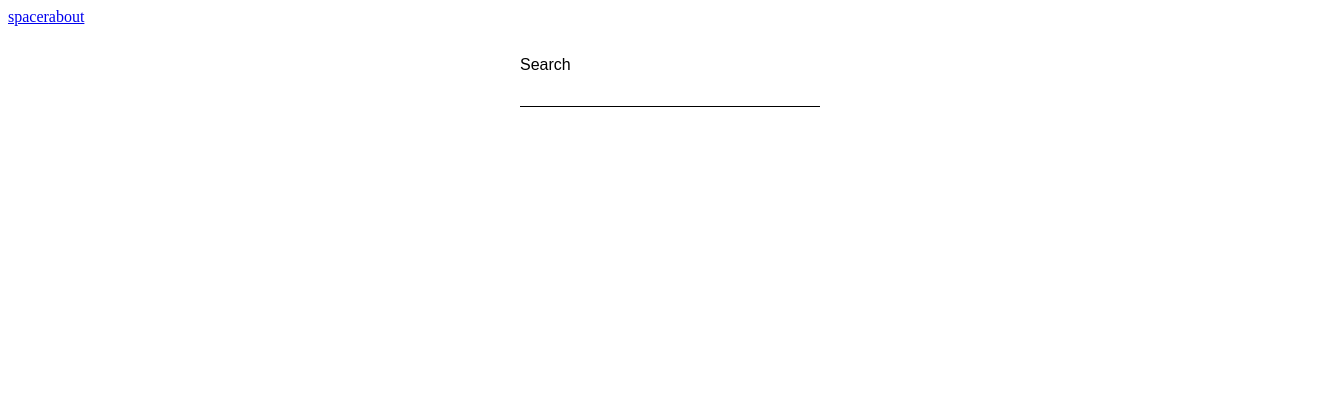
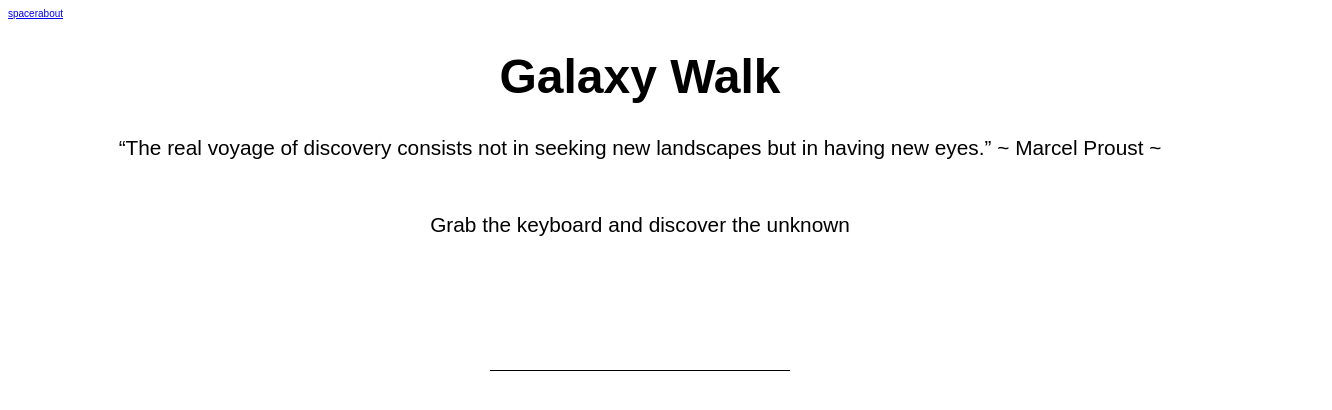
Before and after one commit to kingakurzawa/galaxy-walk, a Vue app: page / in a window 1280 px wide. Shown: the top 410 px of the page, 1332 px wide, since content can reach past the window. Built offline with nearby package versions, Linux system fonts and the light colour scheme.

Commit message:
add components Input and Claim

```diff
--- a/package.json
+++ b/package.json
@@ -9,6 +9,8 @@
     "lint": "vue-cli-service lint"
   },
   "dependencies": {
+    "axios": "^0.19.2",
+    "lodash.debounce": "^4.0.8",
     "vue": "^2.6.11",
     "vue-router": "^3.1.6"
   },
--- a/src/App.vue
+++ b/src/App.vue
@@ -9,5 +9,9 @@
 </template>
 
 <style lang="scss" scoped>
-
+  * {
+    box-sizing: border-box;
+    font-family: fantasy;
+    font-size: 10px;
+  }
 </style>
--- /dev/null
+++ b/src/components/Claim.vue
@@ -0,0 +1,37 @@
+/* eslint-disable max-len */
+<template>
+  <div class="claimWrapper">
+    <h1 class="claim" >Galaxy Walk</h1>
+    <p class="subclaim" >“The real voyage
+      of discovery consists not in seeking new
+      landscapes but in having new eyes.”
+      ~ Marcel Proust ~
+    </p>
+    <p class="subclaim" >
+        Grab the keyboard and discover the unknown
+    </p>
+  </div>
+</template>
+
+<script>
+
+export default {
+  name: 'Claim',
+};
+</script>
+<style lang='scss' scoped>
+.claimWrapper {
+  display: flex;
+  flex-direction: column;
+  justify-content: center;
+  align-items: center;
+}
+.claim {
+  margin: 0;
+  font-size: 3rem;
+}
+.subclaim {
+  margin-top: 2rem;
+  font-size: 1.3rem;
+}
+</style>
--- /dev/null
+++ b/src/components/Input.vue
@@ -0,0 +1,47 @@
+/* eslint-disable max-len */
+<template>
+  <div class="inputWrapper">
+     <div class='search'>
+      <input
+        id='search'
+        name='search'
+        v-model="searchValue"
+        @input="handlerInput"
+      />
+      <ul>
+        <li v-for='item in results' :key='item.data[0].nasa_id'>
+          <p> {{ item.data[0].description }} </p>
+        </li>
+      </ul>
+    </div>
+  </div>
+</template>
+
+<script>
+
+export default {
+  name: 'Input',
+};
+</script>
+<style lang='scss' scoped>
+.inputWrapper {
+  display: flex;
+  flex-direction: column;
+  justify-content: center;
+  align-items: center;
+  margin-top: 5rem;
+}
+.search {
+    display: flex;
+    flex-direction: column;
+    width: 300px;
+    label {
+      font-family: fantasy
+    }
+    input {
+      height: 30px;
+      border: 0;
+      border-bottom: 1px solid black;
+    }
+  }
+</style>
--- a/src/views/Home.vue
+++ b/src/views/Home.vue
@@ -1,28 +1,19 @@
 <template>
   <div class='wrapper'>
-    <div class='search'>
-      <label for='search'>Search</label>
-      <input
-        id='search'
-        name='search'
-        v-model="searchValue"
-        @input="handlerInput"
-      />
-      <ul>
-        <li v-for='item in results' :key='item.data[0].nasa_id'>
-          <p> {{ item.data[0].description }} </p>
-        </li>
-      </ul>
-  </div>
+    <Claim />
+    <Input />
   </div>
 </template>
 <script>
 import axios from 'axios';
 import debounce from 'lodash.debounce';
+import Claim from '@/components/Claim.vue';
+import Input from '@/components/Input.vue';
 
 const API = 'https://images-api.nasa.gov/search';
 export default {
   name: 'Home',
+  components: { Claim, Input },
   data() {
     return {
       searchValue: '',
@@ -49,20 +40,7 @@ export default {
     align-items: center;
     margin: 0;
     padding: 30px;
-    width: 100%
+    width: 100%;
+    // background-image: url('../assets/');
   }
-  .search {
-    display: flex;
-    flex-direction: column;
-    width: 300px;
-    label {
-      font-family: fantasy
-    }
-    input {
-      height: 30px;
-      border: 0;
-      border-bottom: 1px solid black;
-    }
-  }
-
 </style>
```
Also changed, not shown: 1 other file (tests, documents, lock files or other folders).
